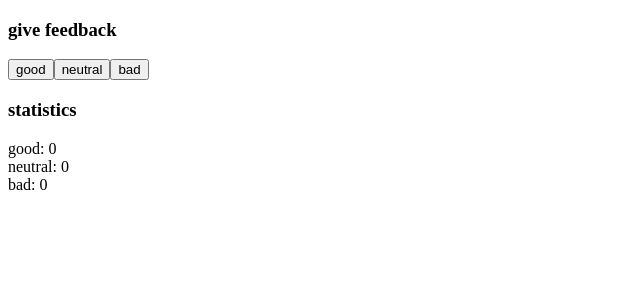
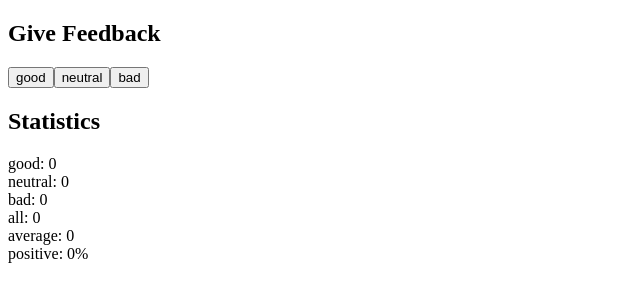
Before and after one commit to osmakins/fullstackopen_2024, a React (Vite) app in the folder part1/unicafe/: page / in a window 1280 px wide. Shown: the top 302 px of the page, without its empty margins (0-640 px from the left). Built offline with nearby package versions, Linux system fonts and the light colour scheme.

Commit message:
x.1.7: unicafe, step 2

```diff
--- a/part1/unicafe/src/App.jsx
+++ b/part1/unicafe/src/App.jsx
@@ -6,18 +6,25 @@ const App = () => {
   const [neutral, setNeutral] = useState(0)
   const [bad, setBad] = useState(0)
 
+  const all = bad + neutral + good;
+  const average = all/3;
+  const positives = all ? (good/all) * 100 : 0 // Condition to avoid NaN divide by zero
+
   return (
-    <div>
-      <h3>give feedback</h3>
+    <div className="App">
+      <h2>Give Feedback</h2>
       <button onClick={() => setGood(good + 1)}>good</button>
       <button onClick={() => setNeutral(neutral + 1)}>neutral</button>
       <button onClick={() => setBad(bad + 1)}>bad</button>
-      <h3>statistics</h3>
+      <h2>Statistics</h2>
       <span>good: {good}</span><br/>
       <span>neutral: {neutral}</span><br/>
-      <span>bad: {bad}</span>
+      <span>bad: {bad}</span><br/>
+      <span>all: {all}</span><br/>
+      <span>average: {average}</span><br/>
+      <span>positive: {positives}%</span>
     </div>
-  )
+  );
 }
 
 export default App
```
